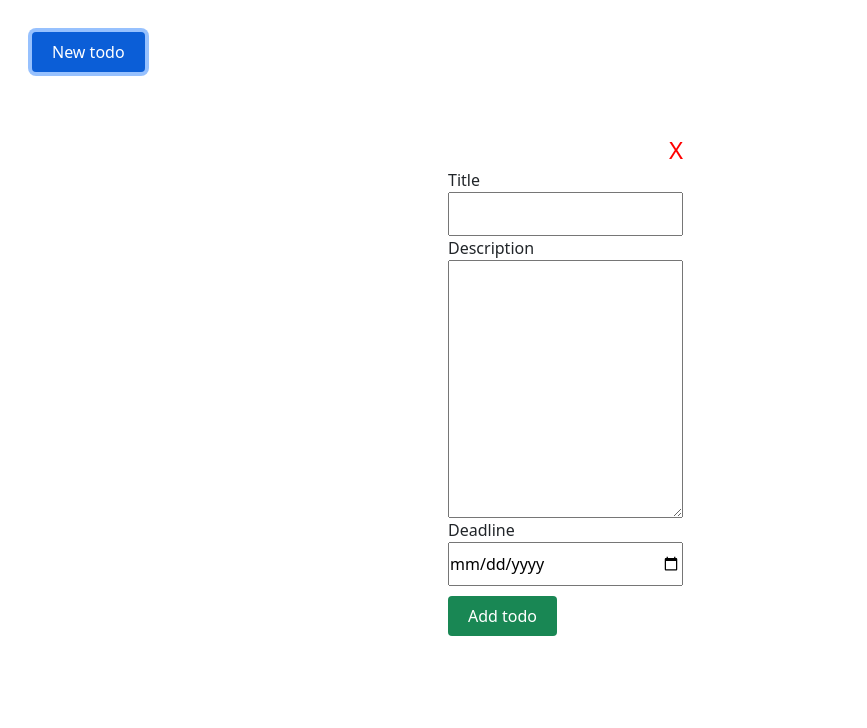
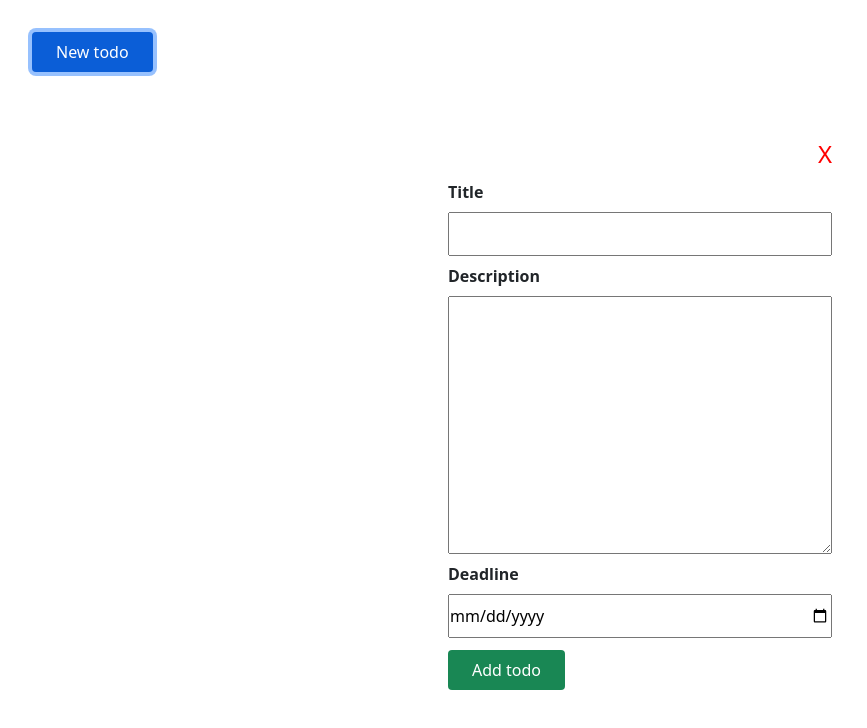
Before and after one commit to mkj-dev/top-todo, a plain HTML site: page index.html in a window 1280 px wide. Both pictures are taken after a click on the button "New todo". Shown: the whole page, without its empty margins (0-867 px from the left). Drawn offline with nearby package versions, Linux system fonts and the light colour scheme.

Commit message:
Change px to rems and other small style changes

```diff
--- a/style.css
+++ b/style.css
@@ -1,68 +1,88 @@
 body {
-  width: 100vw;
-  height: 100vh;
+    max-width: 100vw;
+    min-height: 100vh;
     margin: 0;
     font-family: 'Segoe UI', Tahoma, Geneva, Verdana, sans-serif;
 }
 
+/* MAIN */
 #main {
     display: flex;
     align-items: center;
+    flex-direction: column;
+    max-width: 400px;
+    margin: 1.5rem auto;
+    flex-wrap: wrap;
 }
 
+/* TODO FORM */
+#todo-form {
+    min-width: 100%;
+    display: none;
+    padding: .5rem;
+}
+
+input,
+textarea {
+    margin: .5rem 0;
+    display: block;
+    width: 100%;
+    padding: 8px 0;
+}
+
+label {
+    margin: .5rem 0;
+    font-weight: 600;
+}
+
+/* BUTTONS */
 #create-todo-btn {
-  margin: 32px;
-  padding: 8px 20px;
+    margin: 2rem;
+    padding: .5rem 1.5rem;
     border: 0;
     cursor: pointer;
 }
 
 .delete-todo-btn {
-  padding: 8px 20px;
+    padding: .5rem 1.5rem;
     border: 0;
     cursor: pointer;
 }
 
 #close-form-btn {
-  font-size: 24px;
+    font-size: 1.5rem;
     color: red;
     display: flex;
     justify-content: flex-end;
     cursor: pointer;
 }
 
-#main {
-  max-width: 400px;
-  margin: 20px auto;
-}
-
-form {
-  display: none;
-  padding: 8px;
-}
-
-input,
-textarea {
-  margin: 4px 0;
-  display: block;
-  width: 100%;
-  padding: 8px 0;
-}
-
 #addTodo {
-  margin-top: 10px;
-  padding: 8px 20px;
+    margin-top: .75rem;
+    padding: .5rem 1.5rem;
     border: 0;
     cursor: pointer;
 }
 
-.todo {
-  background-color: #f0f0f0;
-  border: 1px solid #cccccc;
-  padding: 10px;
-  margin-bottom: 10px;
+/* TODOS */
+#todos {
+    display: flex;
+    gap: 5%;
+    justify-content: center;
 }
 
+.todo {
+    background: rgb(51, 220, 240);
+    background: -moz-linear-gradient(125deg, rgba(51, 220, 240, 1) 5%, rgba(7, 87, 203, 1) 100%);
+    background: -webkit-linear-gradient(125deg, rgba(51, 220, 240, 1) 5%, rgba(7, 87, 203, 1) 100%);
+    background: linear-gradient(125deg, rgba(51, 220, 240, 1) 5%, rgba(7, 87, 203, 1) 100%);
+    filter: progid:DXImageTransform.Microsoft.gradient(startColorstr="#33dcf0", endColorstr="#0757cb", GradientType=1);
+    padding: .75rem;
+    margin-bottom: .75rem;
+    min-width: fit-content;
+}
+
+/* ANIMATION */
 form {
     animation: fadeInDown 1s;
     margin-bottom: 1rem;
```
Lines whose indentation alone changed are shown as unchanged.
